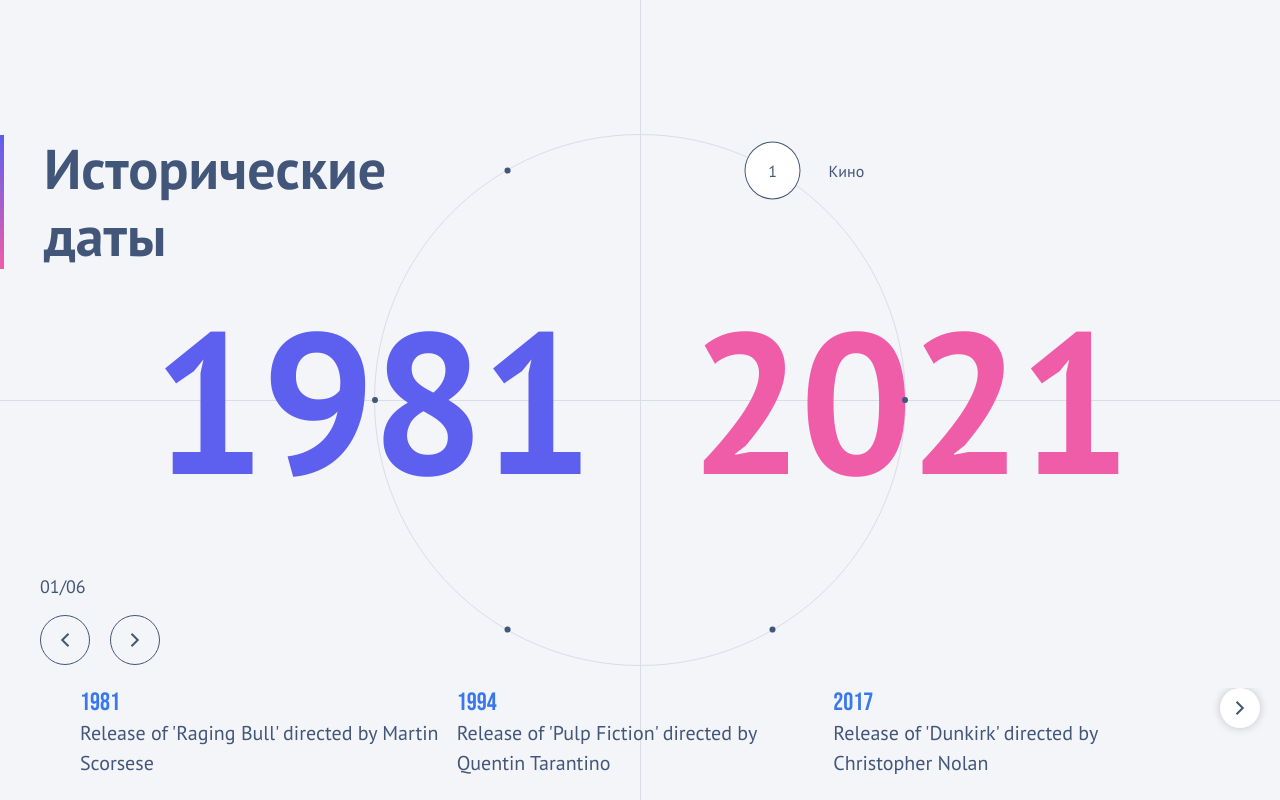
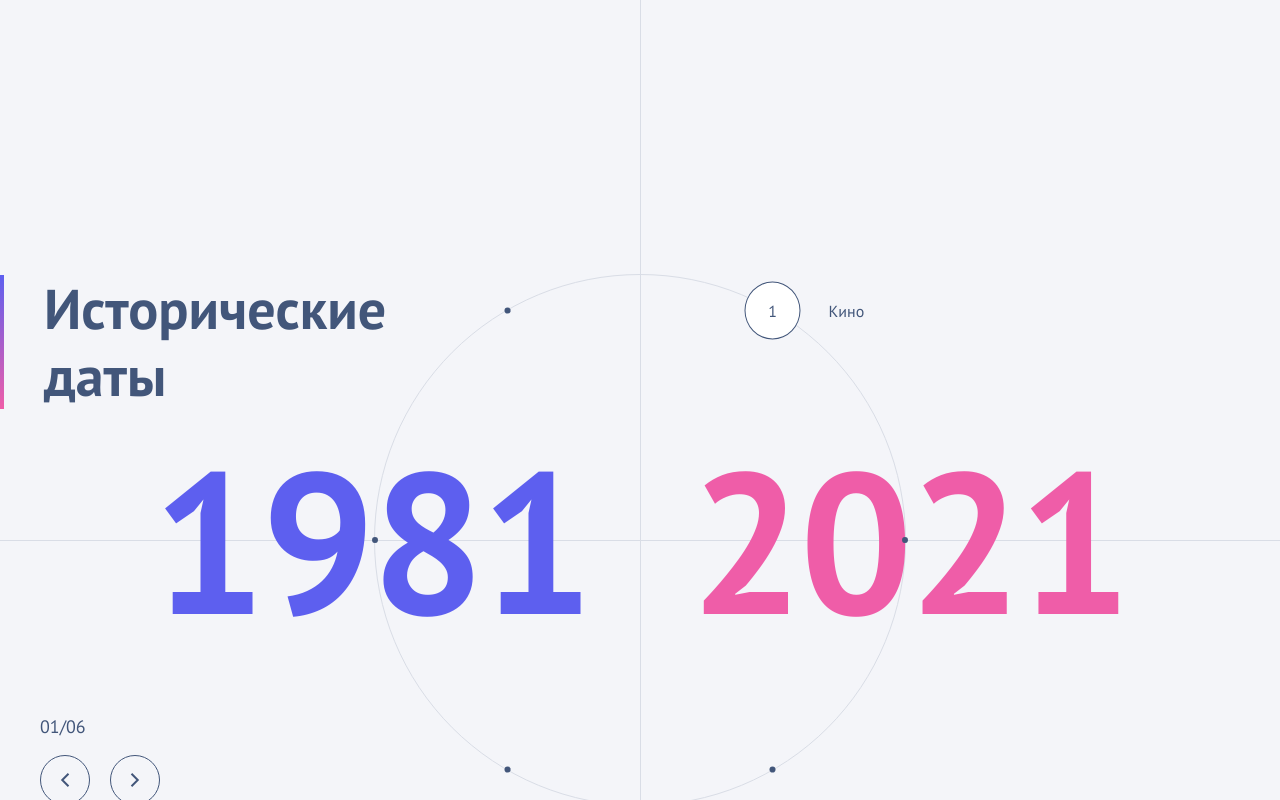
Before and after one commit to ALKOTS/testovoe, a React (Vite) app: page / in a window 1280 px wide. Shown: the top 800 px of the page. Built offline with nearby package versions, Linux system fonts and the light colour scheme.

Commit message:
Исправлены размеры

```diff
--- a/src/App.tsx
+++ b/src/App.tsx
@@ -81,7 +81,8 @@ function App() {
 				display: "flex",
 				alignItems: "center",
 				justifyContent: "center",
-				height: "100%",
+				// height: "100%",
+				flexDirection: "column",
 			}}
 		>
 			<HistoryShowCase data={data} />
--- a/src/components/historyShowcase/HistoryShowCase.tsx
+++ b/src/components/historyShowcase/HistoryShowCase.tsx
@@ -17,29 +17,27 @@ const HLine = styled.div`
 	top: 50%;
 `;
 
+const HistoryShowCaseContainer = styled.div`
+	max-width: 1440px;
+	min-width: 1100px;
+	max-height: 1080px;
+	width: 100%;
+	position: relative;
+	display: grid;
+	grid-template-rows: 1fr 1fr 1fr;
+	grid-template-columns: 100%;
+	align-items: center;
+	height: 100%;
+	justify-content: center;
+`;
+
 export default function HistoryShowCase({ data }: { data: Date[] }) {
 	const [currentDate, setCurrentDate] = useState(0);
 	const padding = 40;
 	const spinTime = 500;
 	const fadeTime = 200;
 	return (
-		<div
-			style={{
-				maxWidth: "1440px",
-				minWidth: "1100px",
-				width: "100%",
-				position: "relative",
-				display: "grid",
-				gridTemplateRows: "1fr 1fr 1fr",
-				gridTemplateColumns: "100%",
-				// flexDirection: "column",
-				alignItems: "center",
-				height: "100%",
-				justifyContent: "center",
-				// padding: `0 ${padding}px`,
-			}}
-			className="transparent-border"
-		>
+		<HistoryShowCaseContainer className="transparent-border">
 			<VLine className="transparent-line" />
 			<HLine className="transparent-line" />
 			<div></div>
@@ -59,6 +57,6 @@ export default function HistoryShowCase({ data }: { data: Date[] }) {
 				spinTime={spinTime}
 				fadeTime={fadeTime}
 			/>
-		</div>
+		</HistoryShowCaseContainer>
 	);
 }
--- a/src/components/historyShowcase/eventShowcase/EventShowcase.tsx
+++ b/src/components/historyShowcase/eventShowcase/EventShowcase.tsx
@@ -66,6 +66,7 @@ const YearContainer = styled.div`
 	display: flex;
 	flex-direction: column;
 	align-items: start;
+	max-width: 320px;
 
 	/* padding: 0 40px; */
 `;
```
